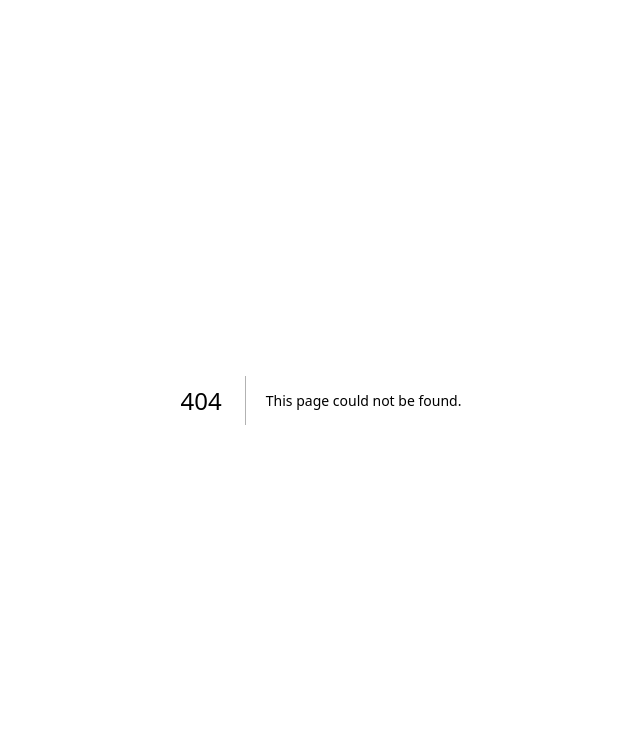
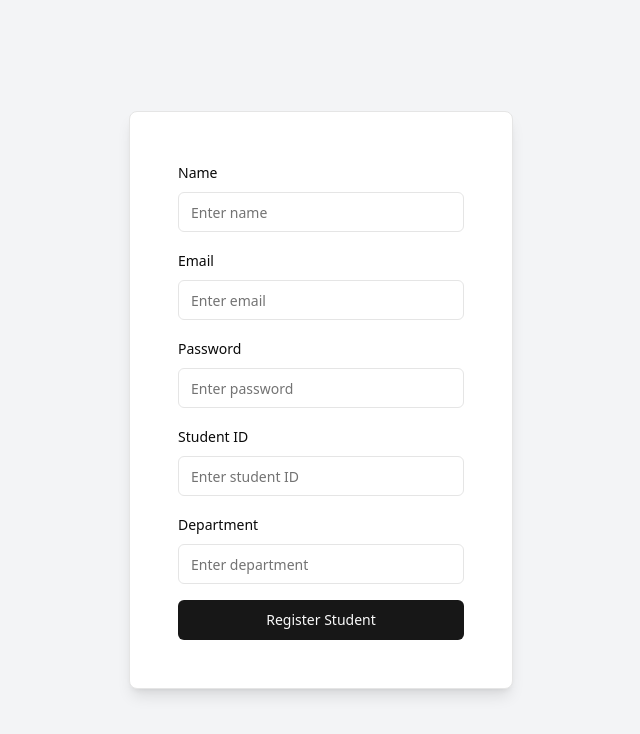
Before and after one commit to dheeraj404/odoo_hackathon_library, a Next.js app in the folder frontend/: page /register_student in a window 1280 px wide. Before the commit this address had no page. Shown: the top 734 px of the page, without its empty margins (319-959 px from the left). Built offline with nearby package versions, Linux system fonts and the light colour scheme.

Commit message:
fix student register

```diff
--- /dev/null
+++ b/frontend/app/register_student/page.tsx
@@ -0,0 +1,10 @@
+import StudentRegister from "@/components/StudentRegister";
+
+StudentRegister
+export default function Home(){
+    return (
+        <main>
+            <StudentRegister/>
+        </main>
+    );
+}
--- a/frontend/components/Login.tsx
+++ b/frontend/components/Login.tsx
@@ -54,7 +54,7 @@ const Login: React.FC = () => {
                 </form>
                 <div className="border rounded-lg flex flex-col justify-center items-center space-y-4 w-full py-4 shadow-lg bg-white">
                     <p className="text-gray-500">Not registered?</p>
-                    <Link href="/student_register" className="border p-2 rounded-lg bg-primary text-secondary">Register as student with known library code</Link>
+                    <Link href="/register_student" className="border p-2 rounded-lg bg-primary text-secondary">Register as student with known library code</Link>
                 </div>
             </div>
         </main>
```
Also changed, not shown: frontend/components/StudentRegister.tsx (renamed from frontend/components/student_register.tsx).
